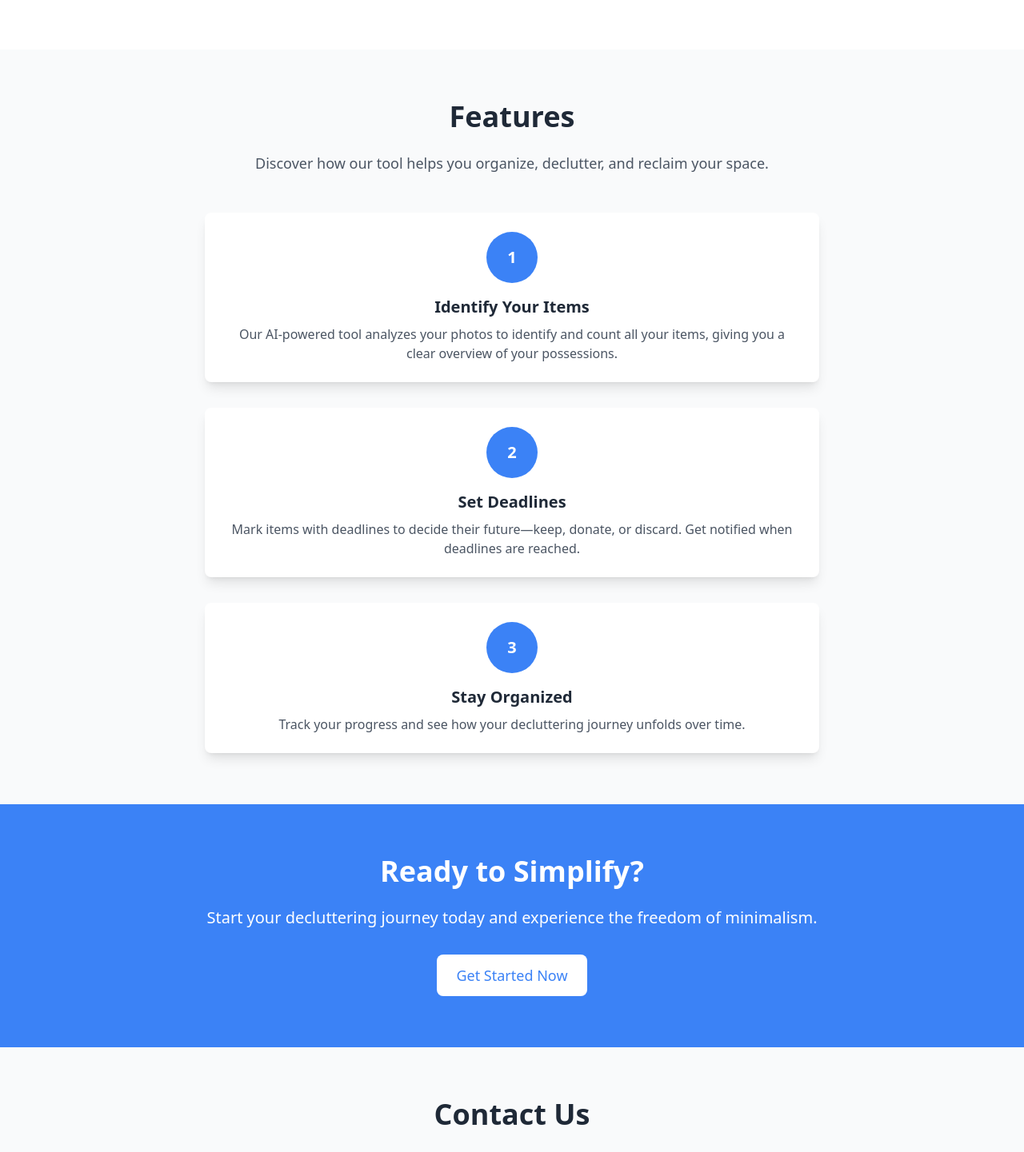
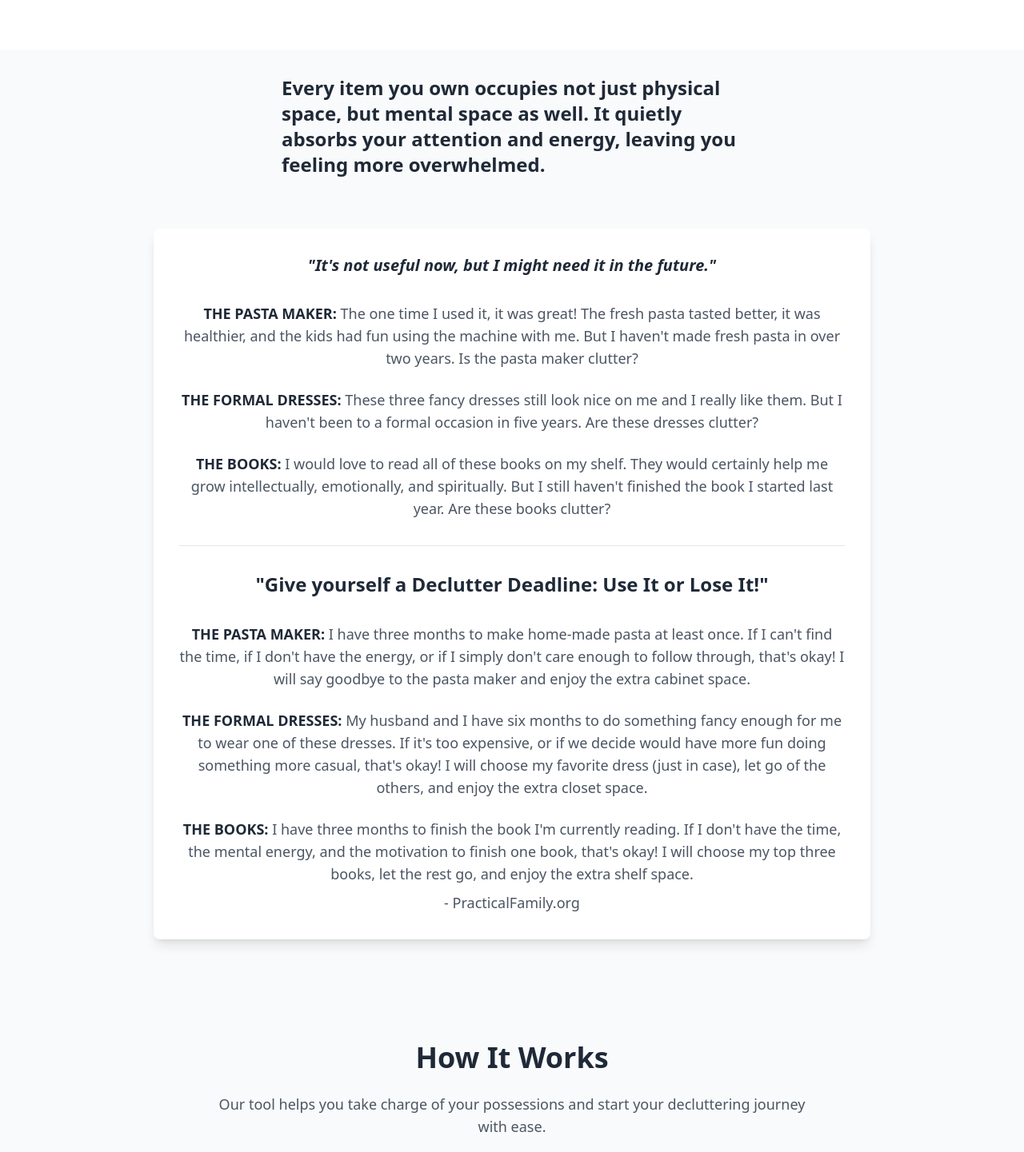
Before and after one commit to hcsum/declutter-space, a Next.js app: page / in a window 1280 px wide. Shown: the part 1049-2490 px from the top of the page at 80% size. Built offline with nearby package versions, Linux system fonts and the light colour scheme.

Commit message:
wip: landing

```diff
--- a/src/app/page.tsx
+++ b/src/app/page.tsx
@@ -8,17 +8,16 @@ const LandingPage = () => {
       {/* Main Content */}
       <section className="bg-white dark:bg-gray-800 py-16 px-6 text-center">
         <div className="max-w-3xl mx-auto">
-          <h1 className="text-4xl md:text-5xl font-bold mb-6">
-            Clear the Clutter, Clear Your Mind
+          <h1 className="text-4xl md:text-5xl font-bold mb-6 leading-tight">
+            Simplify Your Life, Clear Your Mind
           </h1>
           <p className="text-lg md:text-xl text-gray-600 dark:text-gray-400 mb-8">
-            Organize your life by sorting through your belongings, reducing the
-            physical and mental burden of clutter, and creating a more peaceful
-            space.
+            Experience the power of minimalism by decluttering your space. Let
+            go of the unnecessary and make room for peace and clarity.
           </p>
           <Link href="/login">
             <button className="bg-blue-500 text-white px-6 py-3 rounded-lg text-lg hover:bg-blue-600 transition">
-              Get Started
+              Start Now
             </button>
           </Link>
         </div>
@@ -28,63 +27,143 @@ const LandingPage = () => {
             height={600}
             className="h-auto w-full max-w-xl mx-auto rounded-lg"
             src="/hero.webp"
-            alt="A minimalist illustration representing decluttering and peace"
+            alt="A minimalist illustration symbolizing decluttering and tranquility"
           />
         </div>
       </section>
+
+      {/* https://practicalfamily.org/declutter-deadline-use-it-or-lose-it/ */}
+      {/* Get You Thinking Section */}
+      <h2 className="max-w-xl mx-auto text-xl md:text-2xl font-semibold my-8 text-gray-800 dark:text-gray-200">
+        Every item you own occupies not just physical space, but mental space as
+        well. It quietly absorbs your attention and energy, leaving you feeling
+        more overwhelmed.
+      </h2>
+      <div className="flex flex-col items-center text-center p-8 max-w-4xl mx-auto my-16 bg-white dark:bg-gray-800 rounded-lg shadow-lg">
+        <p className="text-lg md:text-xl font-semibold mb-8 text-gray-800 dark:text-gray-200 italic">
+          &quot;It&apos;s not useful now, but I might need it in the
+          future.&quot;
+        </p>
+
+        <div className="space-y-8">
+          <div className="space-y-6">
+            <p className="text-gray-600 dark:text-gray-400 text-lg">
+              <span className="font-semibold text-gray-800 dark:text-gray-200">
+                THE PASTA MAKER:
+              </span>{" "}
+              The one time I used it, it was great! The fresh pasta tasted
+              better, it was healthier, and the kids had fun using the machine
+              with me. But I haven&apos;t made fresh pasta in over two years. Is
+              the pasta maker clutter?
+            </p>
+            <p className="text-gray-600 dark:text-gray-400 text-lg">
+              <span className="font-semibold text-gray-800 dark:text-gray-200">
+                THE FORMAL DRESSES:
+              </span>{" "}
+              These three fancy dresses still look nice on me and I really like
+              them. But I haven&apos;t been to a formal occasion in five years.
+              Are these dresses clutter?
+            </p>
+            <p className="text-gray-600 dark:text-gray-400 text-lg">
+              <span className="font-semibold text-gray-800 dark:text-gray-200">
+                THE BOOKS:
+              </span>{" "}
+              I would love to read all of these books on my shelf. They would
+              certainly help me grow intellectually, emotionally, and
+              spiritually. But I still haven&apos;t finished the book I started
+              last year. Are these books clutter?
+            </p>
+          </div>
+
+          <div className="border-t border-gray-200 dark:border-gray-700 pt-8">
+            <p className="text-xl md:text-2xl font-semibold mb-8 text-gray-800 dark:text-gray-200">
+              &quot;Give yourself a Declutter Deadline: Use It or Lose It!&quot;
+            </p>
+
+            <div className="space-y-6">
+              <p className="text-gray-600 dark:text-gray-400 text-lg">
+                <span className="font-semibold text-gray-800 dark:text-gray-200">
+                  THE PASTA MAKER:
+                </span>{" "}
+                I have three months to make home-made pasta at least once. If I
+                can&apos;t find the time, if I don&apos;t have the energy, or if
+                I simply don&apos;t care enough to follow through, that&apos;s
+                okay! I will say goodbye to the pasta maker and enjoy the extra
+                cabinet space.
+              </p>
+              <p className="text-gray-600 dark:text-gray-400 text-lg">
+                <span className="font-semibold text-gray-800 dark:text-gray-200">
+                  THE FORMAL DRESSES:
+                </span>{" "}
+                My husband and I have six months to do something fancy enough
+                for me to wear one of these dresses. If it&apos;s too expensive,
+                or if we decide would have more fun doing something more casual,
+                that&apos;s okay! I will choose my favorite dress (just in
+                case), let go of the others, and enjoy the extra closet space.
+              </p>
+              <p className="text-gray-600 dark:text-gray-400 text-lg">
+                <span className="font-semibold text-gray-800 dark:text-gray-200">
+                  THE BOOKS:
+                </span>{" "}
+                I have three months to finish the book I&apos;m currently
+                reading. If I don&apos;t have the time, the mental energy, and
+                the motivation to finish one book, that&apos;s okay! I will
+                choose my top three books, let the rest go, and enjoy the extra
+                shelf space.
+              </p>
+            </div>
+          </div>
+        </div>
+        <p className="text-gray-600 dark:text-gray-400 text-lg block mt-2">
+          - PracticalFamily.org
+        </p>
+      </div>
 
       {/* Features Section */}
       <section className="py-16 px-6 bg-gray-50 dark:bg-gray-900" id="features">
         <div className="max-w-3xl mx-auto text-center">
           <h2 className="text-3xl md:text-4xl font-bold mb-6 text-gray-800 dark:text-gray-200">
-            Features
+            How It Works
           </h2>
           <p className="text-gray-600 dark:text-gray-400 text-lg mb-12">
-            Discover how our tool helps you organize, declutter, and reclaim
-            your space.
+            Our tool helps you take charge of your possessions and start your
+            decluttering journey with ease.
           </p>
         </div>
-
-        <div className="space-y-8 max-w-3xl mx-auto">
+        <div className="space-y-12 max-w-3xl mx-auto">
           {/* Feature 1 */}
-          <div className="flex flex-col items-center text-center bg-white dark:bg-gray-800 rounded-lg shadow-lg p-6">
-            <div className="h-16 w-16 bg-blue-500 dark:bg-blue-600 rounded-full flex items-center justify-center mb-4">
-              <span className="text-white text-xl font-bold">1</span>
-            </div>
-            <h3 className="text-xl font-semibold mb-2 text-gray-800 dark:text-gray-200">
-              Identify Your Items
+          <div className="flex flex-col items-center text-center bg-white dark:bg-gray-800 rounded-lg shadow-lg p-8">
+            <h3 className="text-2xl font-semibold mb-4 text-gray-800 dark:text-gray-200">
+              Identify Your Possessions
             </h3>
             <p className="text-gray-600 dark:text-gray-400">
-              Our AI-powered tool analyzes your photos to identify and count all
-              your items, giving you a clear overview of your possessions.
+              Use AI-powered photo analysis to categorize and quantify the items
+              in your home. Gain a clear overview of what you own and see where
+              your clutter accumulates.
             </p>
           </div>
 
           {/* Feature 2 */}
-          <div className="flex flex-col items-center text-center bg-white dark:bg-gray-800 rounded-lg shadow-lg p-6">
-            <div className="h-16 w-16 bg-blue-500 dark:bg-blue-600 rounded-full flex items-center justify-center mb-4">
-              <span className="text-white text-xl font-bold">2</span>
-            </div>
-            <h3 className="text-xl font-semibold mb-2 text-gray-800 dark:text-gray-200">
-              Set Deadlines
+          <div className="flex flex-col items-center text-center bg-white dark:bg-gray-800 rounded-lg shadow-lg p-8">
+            <h3 className="text-2xl font-semibold mb-4 text-gray-800 dark:text-gray-200">
+              Set Timeframes for Decision Making
             </h3>
             <p className="text-gray-600 dark:text-gray-400">
-              Mark items with deadlines to decide their future—keep, donate, or
-              discard. Get notified when deadlines are reached.
+              Define deadlines for items—decide whether to keep, donate, or
+              discard. The time constraints help you make clear decisions and
+              minimize the mental burden.
             </p>
           </div>
 
           {/* Feature 3 */}
-          <div className="flex flex-col items-center text-center bg-white dark:bg-gray-800 rounded-lg shadow-lg p-6">
-            <div className="h-16 w-16 bg-blue-500 dark:bg-blue-600 rounded-full flex items-center justify-center mb-4">
-              <span className="text-white text-xl font-bold">3</span>
-            </div>
-            <h3 className="text-xl font-semibold mb-2 text-gray-800 dark:text-gray-200">
-              Stay Organized
+          <div className="flex flex-col items-center text-center bg-white dark:bg-gray-800 rounded-lg shadow-lg p-8">
+            <h3 className="text-2xl font-semibold mb-4 text-gray-800 dark:text-gray-200">
+              Track Your Progress Over Time
             </h3>
             <p className="text-gray-600 dark:text-gray-400">
-              Track your progress and see how your decluttering journey unfolds
-              over time.
+              Visualize your decluttering progress and stay motivated as you
+              transform your space. With each step, you’ll feel lighter and more
+              at peace.
             </p>
           </div>
         </div>
```
